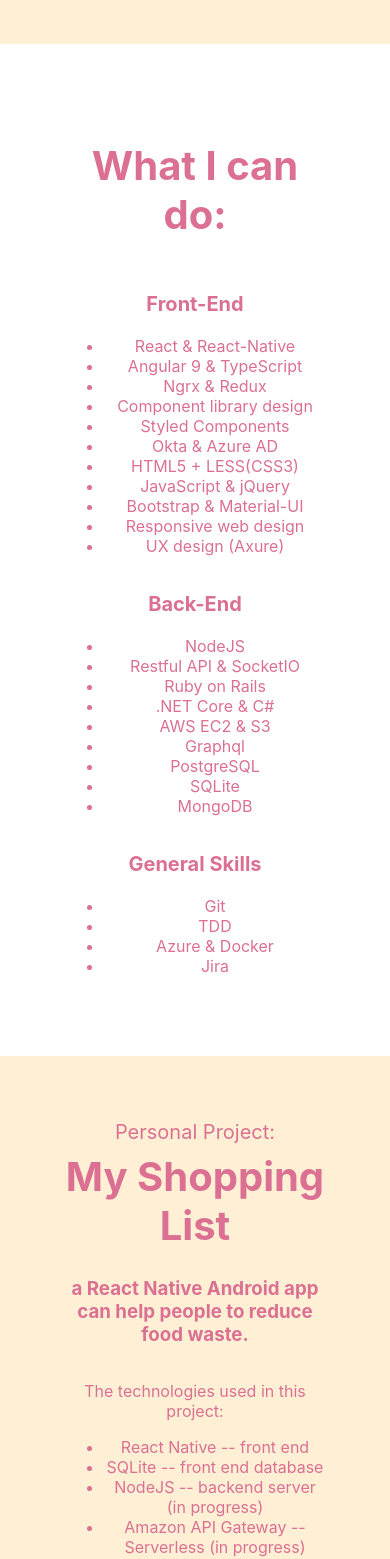
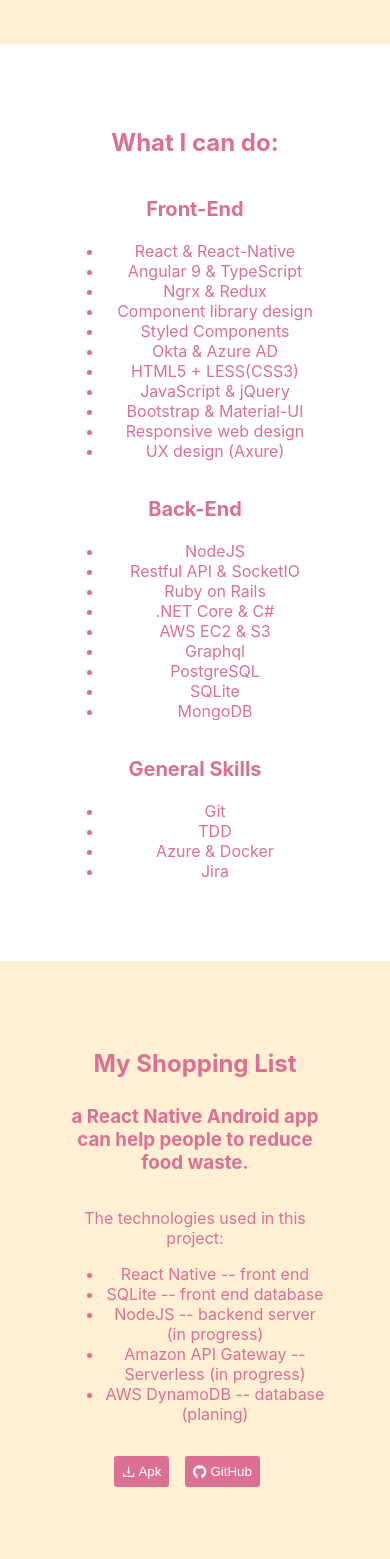
Before and after one commit to chang90/portfolios, a React (Create React App) app: page / in a window 390 px wide. Shown: the part 800-2359 px from the top of the page. Built offline with nearby package versions, Linux system fonts and the light colour scheme.

Commit message:
change mobile view

```diff
--- a/src/components/Contact/Contact.js
+++ b/src/components/Contact/Contact.js
@@ -23,14 +23,17 @@
   font-size: 26rem;
   line-height:26rem;
   @media (max-width: 1024px) {
-    left: -20%;
-    top: -20%;
+    display: none;
   }
 `;
 
 const Title = styled.h1`
   font-size: 3rem;
   color: palevioletred;
+  text-align: center;
+  @media (max-width: 1024px) {
+    font-size: 1.5rem;
+  }
 `;
 
 const TextContent = styled.p`
--- a/src/components/List/List.js
+++ b/src/components/List/List.js
@@ -18,6 +18,10 @@
   font-size: 2.5rem;
   color: palevioletred;
   display: block;
+
+  @media (max-width: 1024px) {
+    font-size: 1.5rem;
+  }
 `;
 const ListGroup = styled.div`
   display: flex;
--- a/src/components/ProjectTemplate/ProjectTemplate.js
+++ b/src/components/ProjectTemplate/ProjectTemplate.js
@@ -19,6 +19,10 @@
   margin-bottom:0.5rem;
   color: palevioletred;
   display: block;
+
+  @media (max-width: 1024px) {
+    font-size: 1.5rem;
+  }
 `;
 
 const Label = styled.label`
@@ -26,6 +30,9 @@
   margin-bottom: -2rem;
   color: palevioletred;
   display: block;
+  @media (max-width: 1024px) {
+    display: none;
+  }
 `;
 
 const TechContent = styled.li`
```
